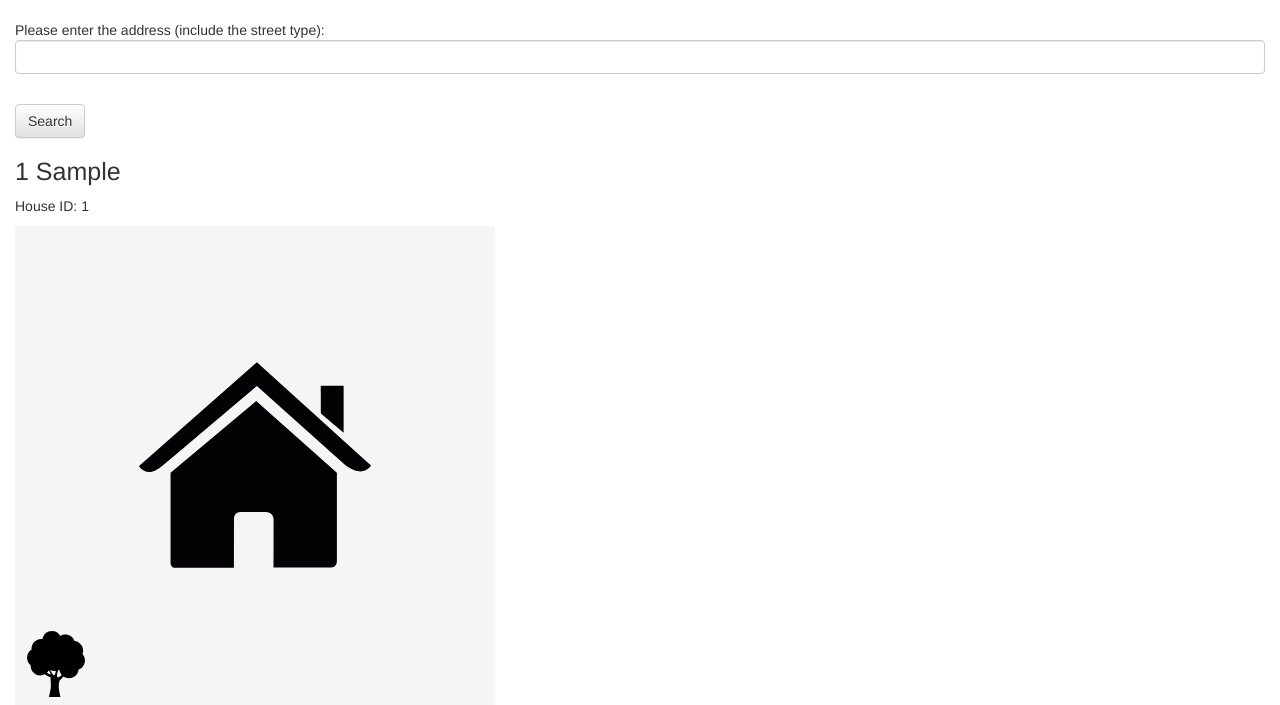
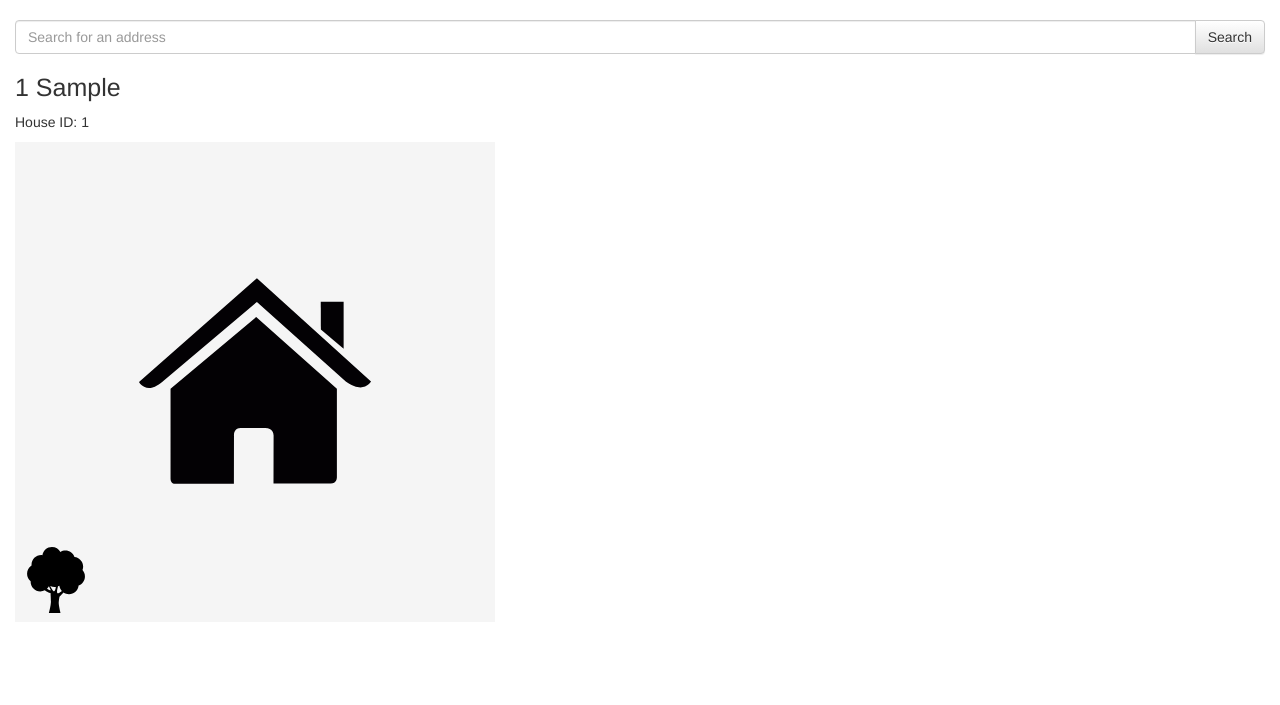
Before and after one commit to hannakr/street-trees-yvr, a Flask app: page /house/1 in a window 1280 px wide. Shown: the part 51-756 px from the top of the page. Run offline with Flask 2, Linux system fonts and the light colour scheme; tables that the repository leaves empty hold one stand-in row (values such as "Sample post"); parts of the project's set-up code (start-up, migrations or seed data) failed here and were passed over; some libraries are stand-ins or nearby versions.

Commit message:
move the button into the search bar

```diff
--- a/app/templates/search_bar.html
+++ b/app/templates/search_bar.html
@@ -1,11 +1,10 @@
 {% block search %}
   <form action="/search" method="get" name="search">
-    <div class="form-group">
-      <p>
-          Please enter the address (include the street type):<br>
-          {{ form.address(autocorrect='off', class_='form-control') }}<br>
-      </p>
-      <p><button type="submit" class="btn btn-default">Search</button></p>
+    <div class="input-group">
+          {{ form.address(autocorrect='off', class_='form-control', placeholder="Search for an address") }}
+          <span class="input-group-btn">
+            <button class="btn btn-default" type="submit">Search</button>
+          </span>
       </div>
   </form>
 {% endblock %}
```
